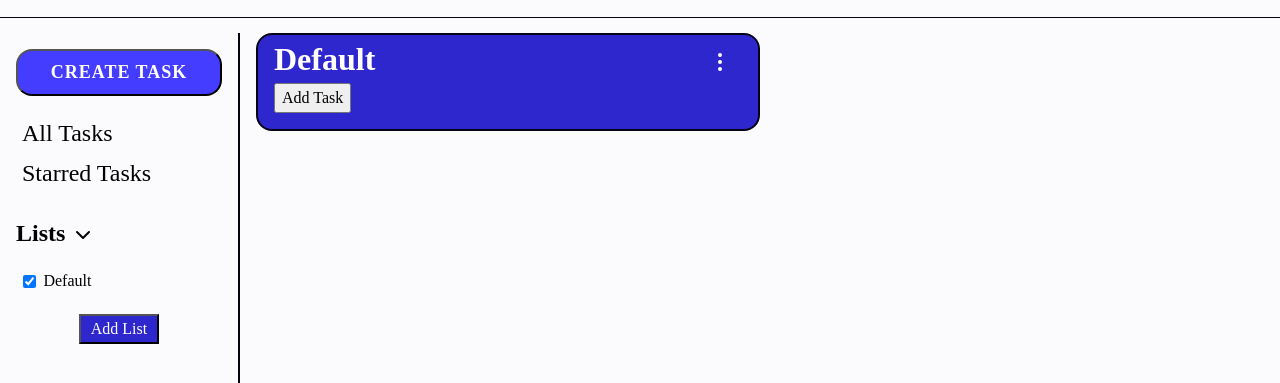
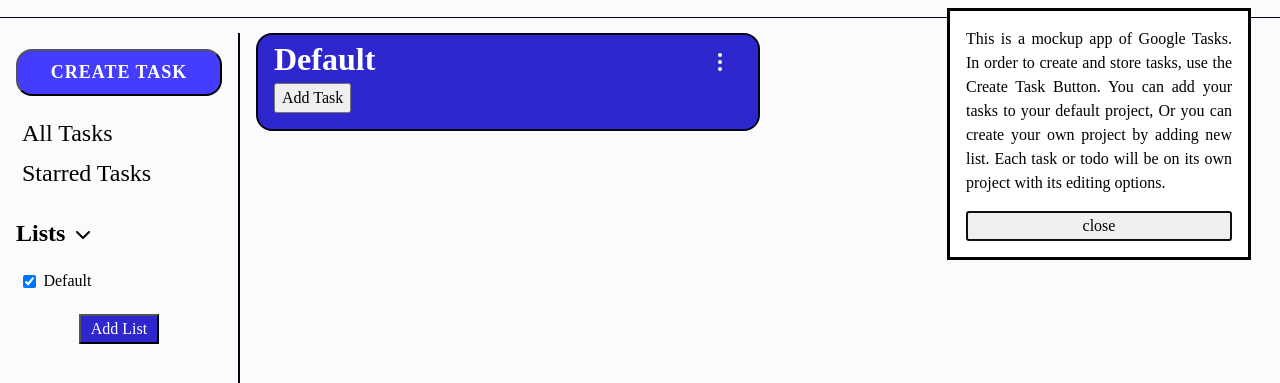
Before and after one commit to StewardRighteous/top-todolist, a website built with webpack: page src/template.html in a window 1280 px wide. Both pictures are taken after a click on the icon 1180 px from the left and 32 px from the top of the page. Shown: the part 47-430 px from the top of the page. Built offline with nearby package versions, Linux system fonts and the light colour scheme.

Commit message:
add help popup on help icon click

```diff
--- a/src/css/header.css
+++ b/src/css/header.css
@@ -13,3 +13,17 @@
     flex-direction: row-reverse;
     gap: 2rem;
 }
+
+header dialog[open]{
+    width: 38ch;
+    margin-top: 5px;
+    z-index: 10;
+    position: absolute;
+    display: flex;
+    flex-flow: column nowrap;
+    gap: 1rem;
+}
+
+header dialog[open] p{
+    text-align: justify;
+}
--- a/src/index.js
+++ b/src/index.js
@@ -4,10 +4,12 @@
 import "./css/navigation.css";
 import "./css/content.css";
 import { showAllProjectsInNav, showAddNewListDialogBox,
-    loadPageWithDarkOrLightMode, showCreateNewTaskDialog, showProjectCardInContent } from "./js/ui/barrel.js";
+    loadPageWithDarkOrLightMode, showCreateNewTaskDialog, showProjectCardInContent,
+    showHelpPopup} from "./js/ui/barrel.js";
 
 loadPageWithDarkOrLightMode();
 showAllProjectsInNav();
 showProjectCardInContent();
 showAddNewListDialogBox();
 showCreateNewTaskDialog();
+showHelpPopup();
--- a/src/js/ui/barrel.js
+++ b/src/js/ui/barrel.js
@@ -3,5 +3,6 @@
 import loadPageWithDarkOrLightMode from "./load/loadPageWithDarkOrLightMode.js";
 import showCreateNewTaskDialog from "./dialogs/showCreateNewTaskDialog.js";
 import showProjectCardInContent from "./showProjectCardInContent.js";
+import showHelpPopup from "./popups/showHelpPopup.js";
 
-export {showAllProjectsInNav, showAddNewListDialogBox, loadPageWithDarkOrLightMode, showCreateNewTaskDialog, showProjectCardInContent};
+export {showAllProjectsInNav, showAddNewListDialogBox, loadPageWithDarkOrLightMode, showCreateNewTaskDialog, showProjectCardInContent, showHelpPopup};
--- /dev/null
+++ b/src/js/ui/popups/showHelpPopup.js
@@ -0,0 +1,31 @@
+// Explains what the website is about when clicked on help icon
+export default function showHelpPopup(){
+    // getting help icon
+    const header = document.querySelector("header");
+    const headerSettings = header.querySelector(".header-settings");
+    const helpIcon = headerSettings.querySelector("svg.feather-help-circle");
+
+    const helpPopup = document.createElement("dialog");
+    const helpMessage = document.createElement("p");
+    helpMessage.textContent =  `This is a mockup app of Google Tasks. In order to create and store tasks, use the Create Task Button.
+        You can add your tasks to your default project, Or you can create your own project by adding new list. Each task or todo will
+        be on its own project with its editing options. `
+
+    const popupCloseButton = document.createElement("button");
+    popupCloseButton.textContent = "close";
+
+    helpPopup.append(helpMessage, popupCloseButton);
+    headerSettings.appendChild(helpPopup);
+
+    helpIcon.addEventListener("click", ()=>{
+        // Showing popup under the help icon
+        const helpIconDImensions = helpIcon.getBoundingClientRect();
+        helpPopup.style.top = `${helpIconDImensions.y + 30}px`;
+        helpPopup.style.left = `${helpIconDImensions.x - 250}px`;
+        helpPopup.show();
+    });
+
+    popupCloseButton.addEventListener("click", ()=>{
+        helpPopup.close();
+    });
+}
```
